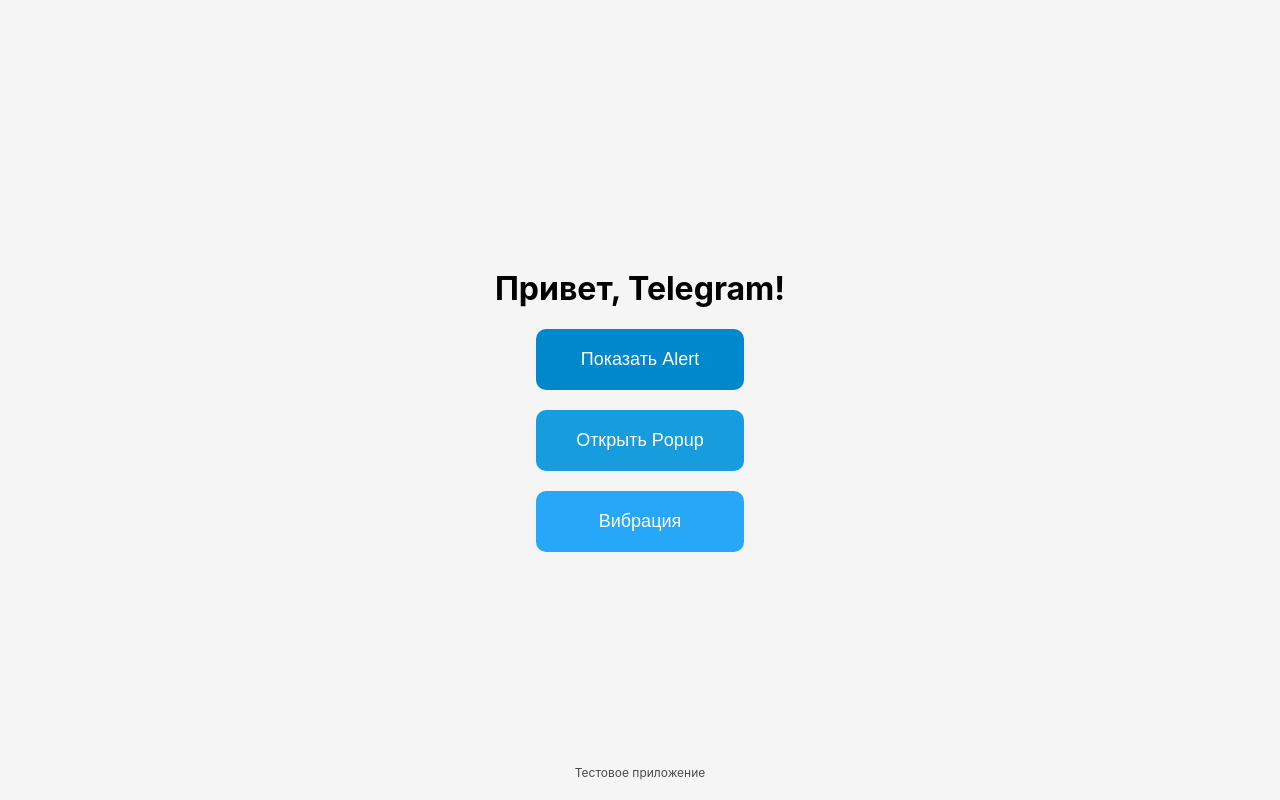
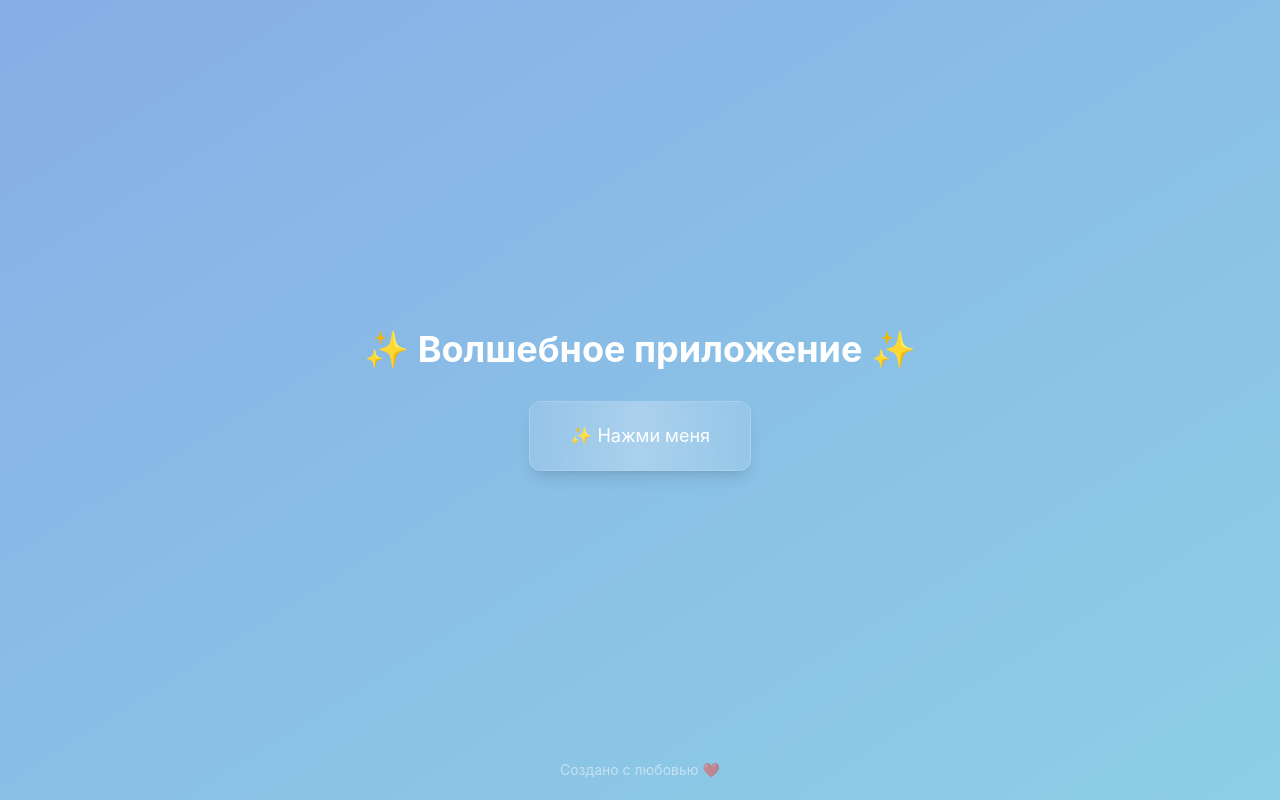
Before and after one commit to StasiaKokoko/test_mini_app, a React (Create React App) app: page / in a window 1280 px wide. Built offline with nearby package versions, Linux system fonts and the light colour scheme.

Commit message:
Added Tailwind CSS

```diff
--- a/package.json
+++ b/package.json
@@ -41,6 +41,9 @@
   },
   "homepage": "https://stasiakokoko.github.io/test_mini_app",
   "devDependencies": {
-    "gh-pages": "^6.2.0"
+    "autoprefixer": "^10.4.20",
+    "gh-pages": "^6.2.0",
+    "postcss": "^8.4.49",
+    "tailwindcss": "^3.4.15"
   }
 }
--- /dev/null
+++ b/postcss.config.js
@@ -0,0 +1,6 @@
+module.exports = {
+  plugins: {
+    tailwindcss: {},
+    autoprefixer: {},
+  },
+}
--- a/src/App.css
+++ b/src/App.css
@@ -1,11 +1,33 @@
 .App {
   text-align: center;
-  height: 100vh;
+  min-height: 100vh;
   display: flex;
   flex-direction: column;
   justify-content: center;
   align-items: center;
-  background-color: #f5f5f5;
+  position: relative;
+  overflow: hidden;
+  background: linear-gradient(-45deg, #7f7fd5, #86a8e7, #91eae4);
+  background-size: 400% 400%;
+  animation: gradient 15s ease infinite;
+}
+
+@keyframes gradient {
+  0% {
+    background-position: 0% 50%;
+  }
+  50% {
+    background-position: 100% 50%;
+  }
+  100% {
+    background-position: 0% 50%;
+  }
+}
+
+/* Добавим стили для текста */
+h1 {
+  color: white;
+  text-shadow: 2px 2px 4px rgba(0,0,0,0.2);
 }
 
 .App-logo {
@@ -42,3 +64,26 @@
     transform: rotate(360deg);
   }
 }
+
+/* Анимация светящейся обводки */
+@keyframes borderGlow {
+  0% {
+    border-image: linear-gradient(45deg, #7f7fd5, #86a8e7) 1;
+    box-shadow: 0 0 10px rgba(127, 127, 213, 0.5);
+  }
+  50% {
+    border-image: linear-gradient(45deg, #86a8e7, #91eae4) 1;
+    box-shadow: 0 0 20px rgba(134, 168, 231, 0.5);
+  }
+  100% {
+    border-image: linear-gradient(45deg, #91eae4, #7f7fd5) 1;
+    box-shadow: 0 0 10px rgba(145, 234, 228, 0.5);
+  }
+}
+
+.glowing-button {
+  position: relative;
+  border: 2px solid transparent;
+  background-clip: padding-box;
+  animation: borderGlow 3s ease-in-out infinite;
+}
--- a/src/App.js
+++ b/src/App.js
@@ -1,119 +1,49 @@
 import { motion } from 'framer-motion';
 import WebApp from '@twa-dev/sdk';
-import './App.css';
 
 function App() {
   const handleShowAlert = () => {
     try {
-      WebApp.showAlert('Это работает! 🎉');
+      WebApp.showAlert('✨ Магия работает! ✨');
     } catch (e) {
-      alert('Это работает! 🎉 (Но мы не в Telegram)');
-    }
-  };
-
-  const handleShowPopup = () => {
-    try {
-      WebApp.showPopup({
-        title: 'Привет!',
-        message: 'Это всплывающее окно Telegram',
-        buttons: [
-          {text: 'Супер!', type: 'ok'},
-          {text: 'Закрыть', type: 'close'}
-        ]
-      });
-    } catch (e) {
-      alert('В браузере это было бы красивое окно Telegram 😉');
-    }
-  };
-
-  const handleHapticFeedback = () => {
-    try {
-      WebApp.HapticFeedback.impactOccurred('heavy');
-    } catch (e) {
-      console.log('Вибрация работает только в Telegram');
+      alert('✨ Магия работает! (Но мы не в Telegram) ✨');
     }
   };
 
   return (
-    <div className="App">
+    <div className="min-h-screen flex flex-col items-center justify-center bg-gradient-to-br from-[#7f7fd5] via-[#86a8e7] to-[#91eae4] bg-[length:400%_400%] animate-gradient">
       <motion.div
         initial={{ y: -100, opacity: 0 }}
         animate={{ y: 0, opacity: 1 }}
-        transition={{ duration: 0.8, type: "spring" }}
+        transition={{ duration: 0.8, type: "spring", bounce: 0.5 }}
+        className="mb-8"
       >
-        <h1>Привет, Telegram!</h1>
+        <h1 className="text-4xl font-bold text-white text-shadow">
+          ✨ Волшебное приложение ✨
+        </h1>
       </motion.div>
 
-      <motion.div
-        style={{ display: 'flex', gap: '20px', flexDirection: 'column' }}
+      <motion.button
+        whileHover={{ scale: 1.05 }}
+        whileTap={{ scale: 0.95 }}
+        onClick={handleShowAlert}
+        className="px-10 py-5 text-lg text-white bg-white/10 backdrop-blur-lg rounded-xl
+                   border border-white/20 shadow-lg hover:shadow-xl hover:bg-white/20
+                   transition-all duration-300 relative overflow-hidden
+                   before:content-[''] before:absolute before:inset-0
+                   before:bg-gradient-to-r before:from-transparent before:via-white/20 before:to-transparent
+                   before:animate-[shine_3s_ease-in-out_infinite]"
       >
-        <motion.button
-          whileHover={{ scale: 1.1 }}
-          whileTap={{ scale: 0.9 }}
-          onClick={handleShowAlert}
-          style={{
-            padding: '20px 40px',
-            fontSize: '18px',
-            border: 'none',
-            borderRadius: '10px',
-            backgroundColor: '#0088cc',
-            color: 'white',
-            cursor: 'pointer'
-          }}
-        >
-          Показать Alert
-        </motion.button>
-
-        <motion.button
-          whileHover={{ scale: 1.1, rotate: 5 }}
-          whileTap={{ scale: 0.9 }}
-          onClick={handleShowPopup}
-          style={{
-            padding: '20px 40px',
-            fontSize: '18px',
-            border: 'none',
-            borderRadius: '10px',
-            backgroundColor: '#179cde',
-            color: 'white',
-            cursor: 'pointer'
-          }}
-        >
-          Открыть Popup
-        </motion.button>
-
-        <motion.button
-          whileHover={{
-            scale: 1.1,
-            boxShadow: '0px 0px 8px rgb(255,255,255)'
-          }}
-          whileTap={{ scale: 0.9 }}
-          onClick={handleHapticFeedback}
-          style={{
-            padding: '20px 40px',
-            fontSize: '18px',
-            border: 'none',
-            borderRadius: '10px',
-            backgroundColor: '#27a7f7',
-            color: 'white',
-            cursor: 'pointer'
-          }}
-        >
-          Вибрация
-        </motion.button>
-      </motion.div>
+        ✨ Нажми меня
+      </motion.button>
 
       <motion.div
-        style={{
-          position: 'fixed',
-          bottom: '20px',
-          fontSize: '12px',
-          opacity: 0.7
-        }}
         initial={{ opacity: 0 }}
         animate={{ opacity: 0.7 }}
         transition={{ delay: 1 }}
+        className="fixed bottom-5 text-sm text-white/70"
       >
-        Тестовое приложение
+        Создано с любовью ❤️
       </motion.div>
     </div>
   );
--- a/src/index.css
+++ b/src/index.css
@@ -1,3 +1,7 @@
+@tailwind base;
+@tailwind components;
+@tailwind utilities;
+
 body {
   margin: 0;
   font-family: -apple-system, BlinkMacSystemFont, 'Segoe UI', 'Roboto', 'Oxygen',
--- /dev/null
+++ b/tailwind.config.js
@@ -0,0 +1,21 @@
+/** @type {import('tailwindcss').Config} */
+module.exports = {
+  content: [
+    "./src/**/*.{js,jsx,ts,tsx}",
+  ],
+  theme: {
+    extend: {
+      animation: {
+        'gradient': 'gradient 15s ease infinite',
+      },
+      keyframes: {
+        gradient: {
+          '0%': { backgroundPosition: '0% 50%' },
+          '50%': { backgroundPosition: '100% 50%' },
+          '100%': { backgroundPosition: '0% 50%' },
+        }
+      }
+    },
+  },
+  plugins: [],
+}
```
Also changed, not shown: 1 other file (tests, documents, lock files or other folders).
